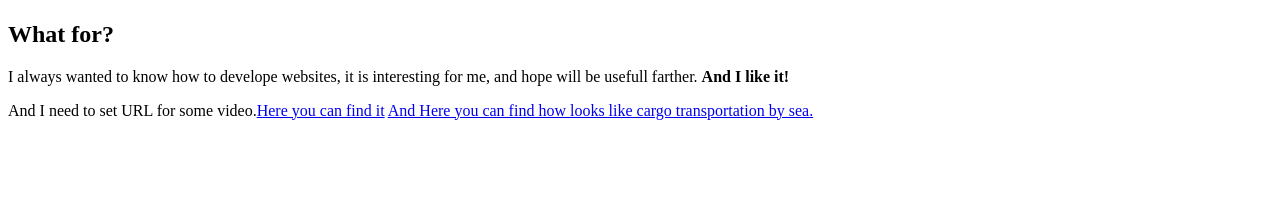
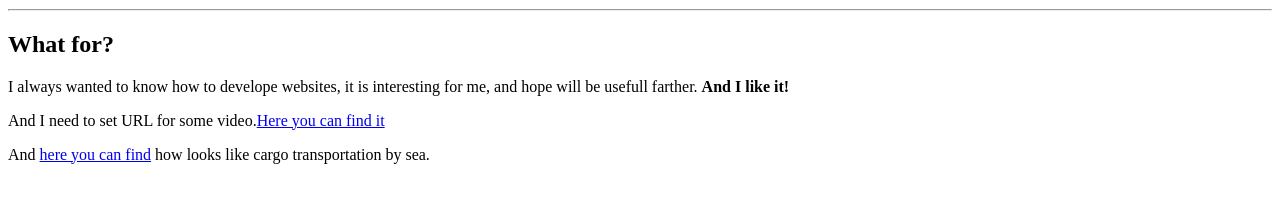
Before and after one commit to Marysta/Sample03, a plain HTML site: page index.html in a window 1280 px wide. Shown: the part 404-606 px from the top of the page. Drawn offline with Linux system fonts and the light colour scheme.

Commit message:
add new file

```diff
--- a/index.html
+++ b/index.html
@@ -6,11 +6,12 @@
     <body>
 <h2>How I learning coding without experiance and special education</h2>
 <p> It is realy hard to understand, and sometimes when you all talk about coding my face lookes like on the picture below</p>
-<img src ="http://gq-images.condecdn.net/image/1qYWZwjQ0Zj/crop/1020">
+<img src ="http://gq-images.condecdn.net/image/1qYWZwjQ0Zj/crop/1020" alt "Confused face"/>>
+<hr>
 <h2>What for?</h2>
 <p> I always wanted to know how to develope websites, it is interesting for me, and hope will be usefull farther.
 <b>And I like it!</b></p>
-<p>And I need to set URL for some video.<a href="https://youtu.be/q3svW8PM_jc">Here you can find it</a>
-<a href="https://youtu.be/kL29qt1Qt3Q">And Here you can find how looks like cargo transportation by sea.</a>
+<p>And I need to set URL for some video.<a href="https://youtu.be/q3svW8PM_jc">Here you can find it</a></p>
+<p>And <a href="https://youtu.be/kL29qt1Qt3Q">here you can find</a> how looks like cargo transportation by sea.</p>
     </body>
 </html>
```
